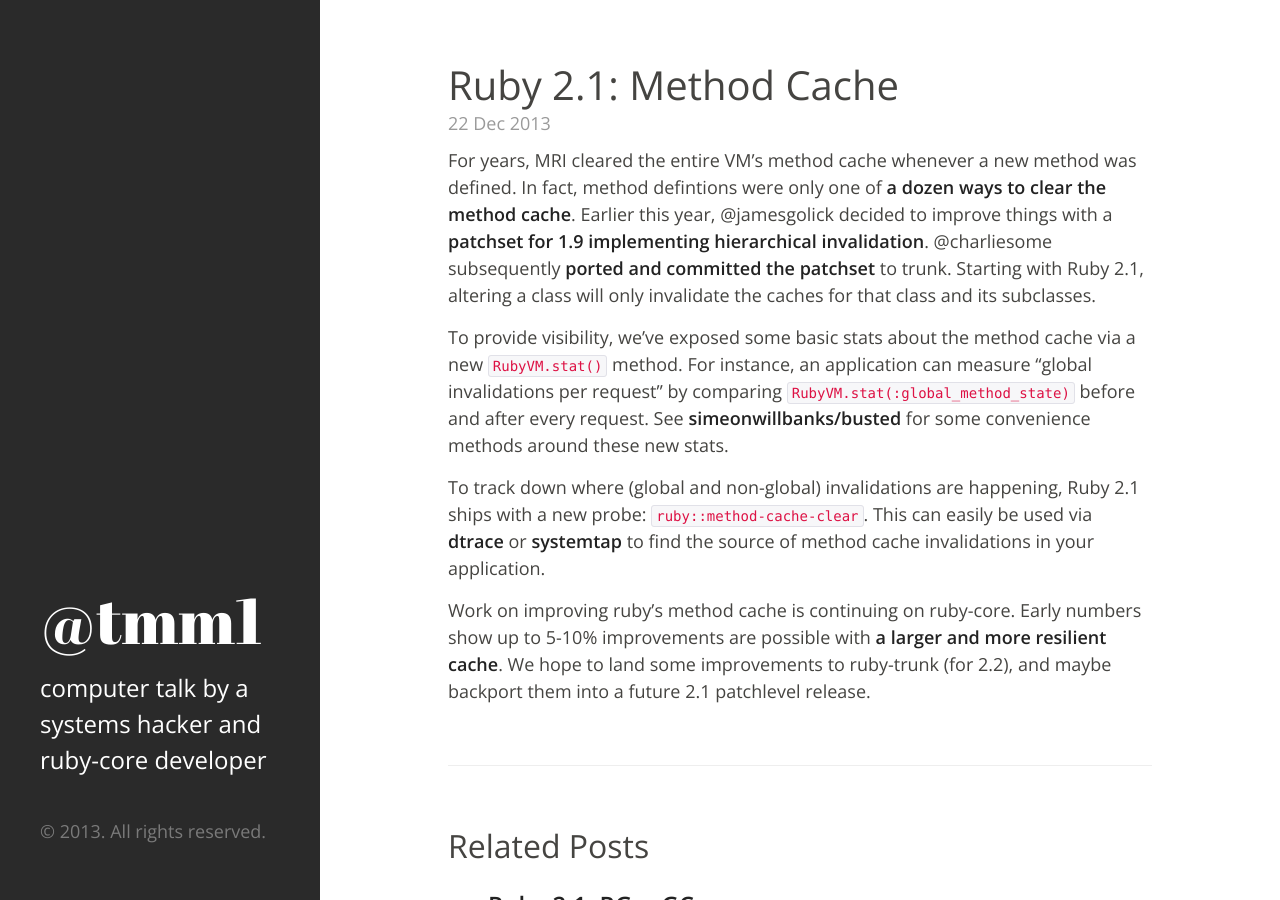
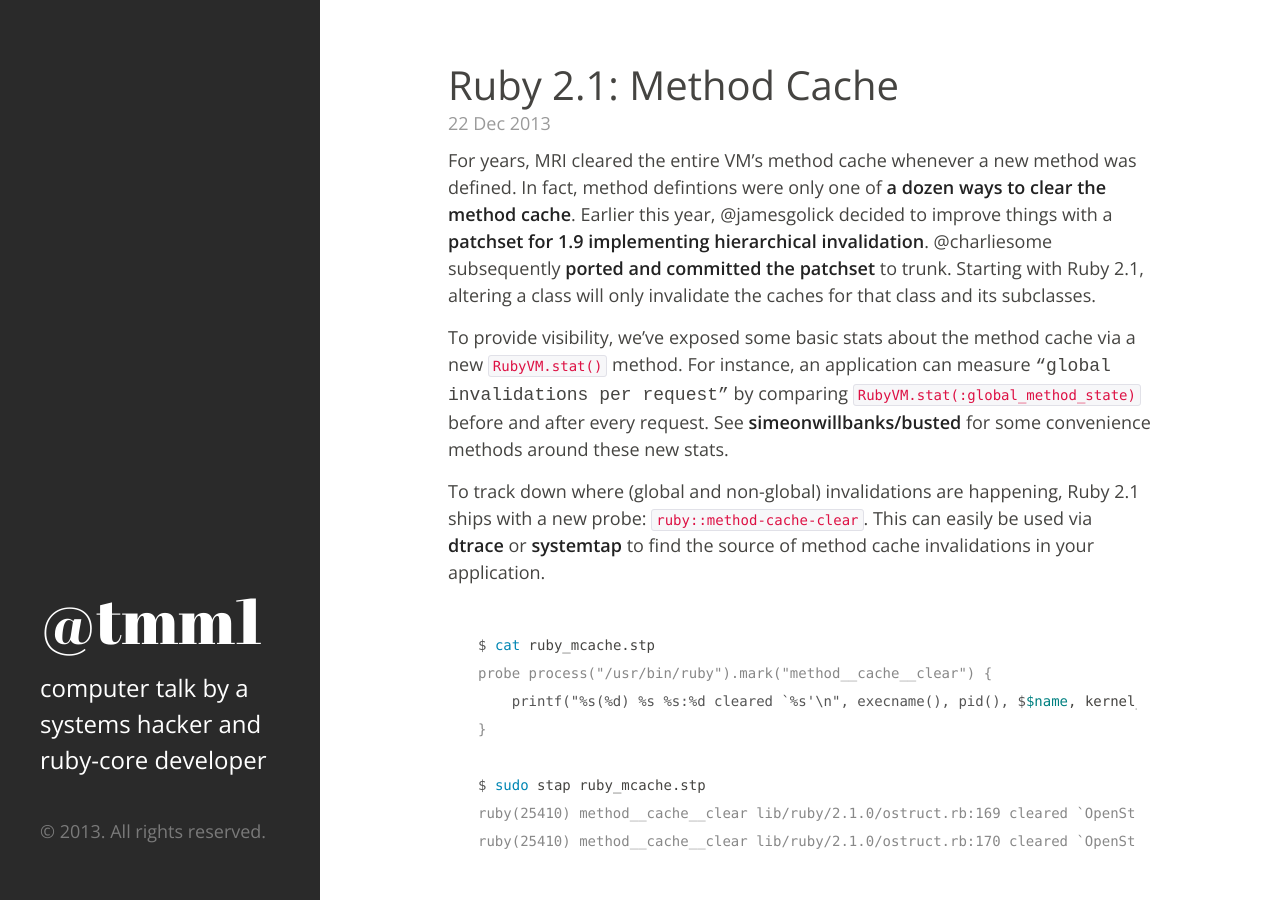
Before and after one commit to tmm1/tmm1.github.com, a Jekyll site: the page built from _posts/2013-12-22-ruby21-method-cache.md, in a window 1280 px wide and 900 px high. Built offline with Jekyll 4.4.1, drawn with Linux system fonts in a browser that asks for light colours; Markdown is read by kramdown in place of the engine named in the settings; comment, search, counter and statistics services are not loaded.

Commit message:
better stap link, inline example

````diff
--- a/_posts/2013-12-22-ruby21-method-cache.md
+++ b/_posts/2013-12-22-ruby21-method-cache.md
@@ -5,8 +5,19 @@
 
 For years, MRI cleared the entire VM's method cache whenever a new method was defined. In fact, method defintions were only one of [a dozen ways to clear the method cache](https://charlie.bz/blog/things-that-clear-rubys-method-cache). Earlier this year, @jamesgolick decided to improve things with a [patchset for 1.9 implementing hierarchical invalidation](http://jamesgolick.com/2013/4/14/mris-method-caches.html). @charliesome subsequently [ported and committed the patchset](http://bugs.ruby-lang.org/issues/8426) to trunk. Starting with Ruby 2.1, altering a class will only invalidate the caches for that class and its subclasses.
 
-To provide visibility, we've exposed some basic stats about the method cache via a new `RubyVM.stat()` method. For instance, an application can measure "global invalidations per request" by comparing `RubyVM.stat(:global_method_state)` before and after every request. See [simeonwillbanks/busted](https://github.com/simeonwillbanks/busted) for some convenience methods around these new stats.
+To provide visibility, we've exposed some basic stats about the method cache via a new `RubyVM.stat()` method. For instance, an application can measure <tt>"global invalidations per request"</tt> by comparing `RubyVM.stat(:global_method_state)` before and after every request. See [simeonwillbanks/busted](https://github.com/simeonwillbanks/busted) for some convenience methods around these new stats.
 
-To track down where (global and non-global) invalidations are happening, Ruby 2.1 ships with a new probe: `ruby::method-cache-clear`. This can easily be used via [dtrace](https://github.com/simeonwillbanks/busted/blob/master/dtrace/probes/examples/method-cache-clear.d) or [systemtap](https://gist.github.com/tmm1/7998799) to find the source of method cache invalidations in your application.
+To track down where (global and non-global) invalidations are happening, Ruby 2.1 ships with a new probe: `ruby::method-cache-clear`. This can easily be used via [dtrace](https://github.com/simeonwillbanks/busted/blob/master/dtrace/probes/examples/method-cache-clear.d) or [systemtap](http://avsej.net/2012/systemtap-and-ruby-20/) to find the source of method cache invalidations in your application.
+
+``` console
+$ cat ruby_mcache.stp
+probe process("/usr/bin/ruby").mark("method__cache__clear") {
+    printf("%s(%d) %s %s:%d cleared `%s'\n", execname(), pid(), $$name, kernel_sring($arg2), $arg3, kernel_string($arg1))
+}
+
+$ sudo stap ruby_mcache.stp
+ruby(25410) method__cache__clear lib/ruby/2.1.0/ostruct.rb:169 cleared `OpenStruct'
+ruby(25410) method__cache__clear lib/ruby/2.1.0/ostruct.rb:170 cleared `OpenStruct'
+```
 
 Work on improving ruby's method cache is continuing on ruby-core. Early numbers show up to 5-10% improvements are possible with [a larger and more resilient cache](http://bugs.ruby-lang.org/issues/9262). We hope to land some improvements to ruby-trunk (for 2.2), and maybe backport them into a future 2.1 patchlevel release.
````
Also changed, not shown: _posts/2013-12-30-ruby21-rgengc.md (+1 -1 lines).
